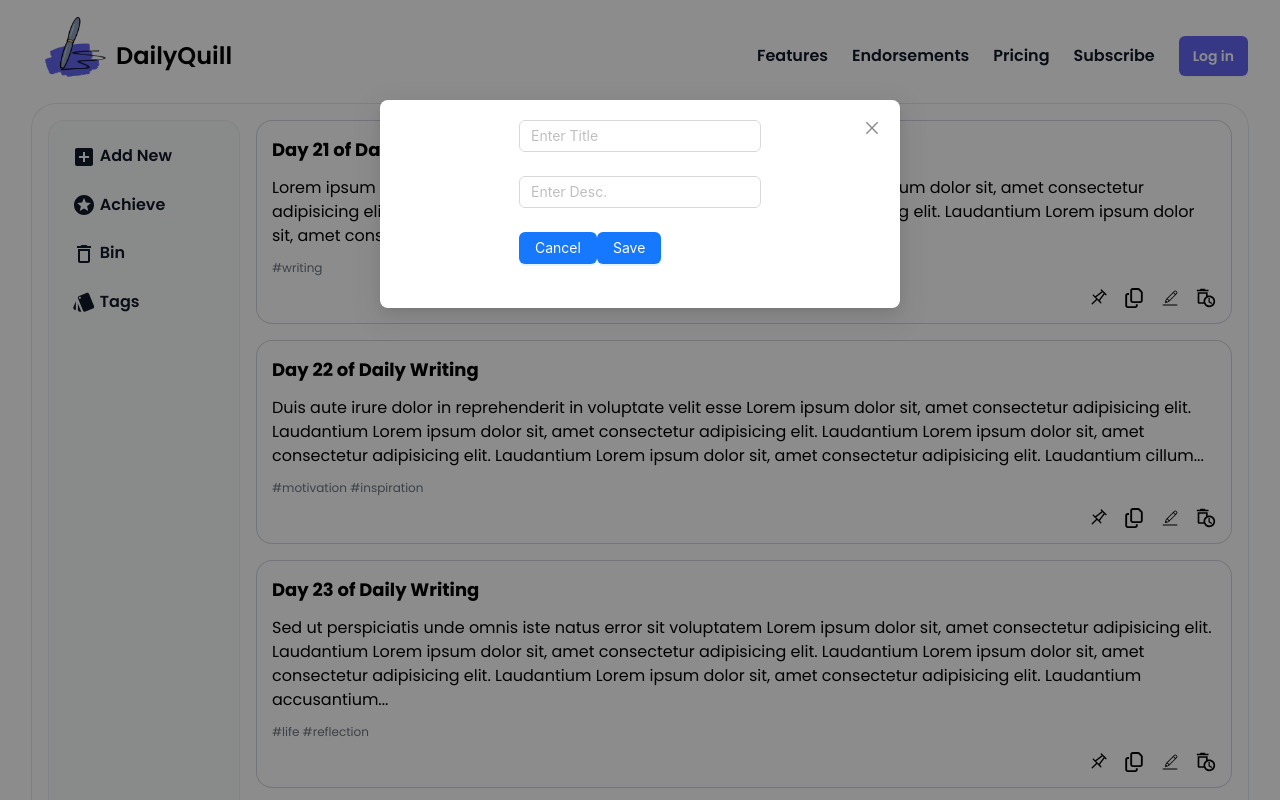
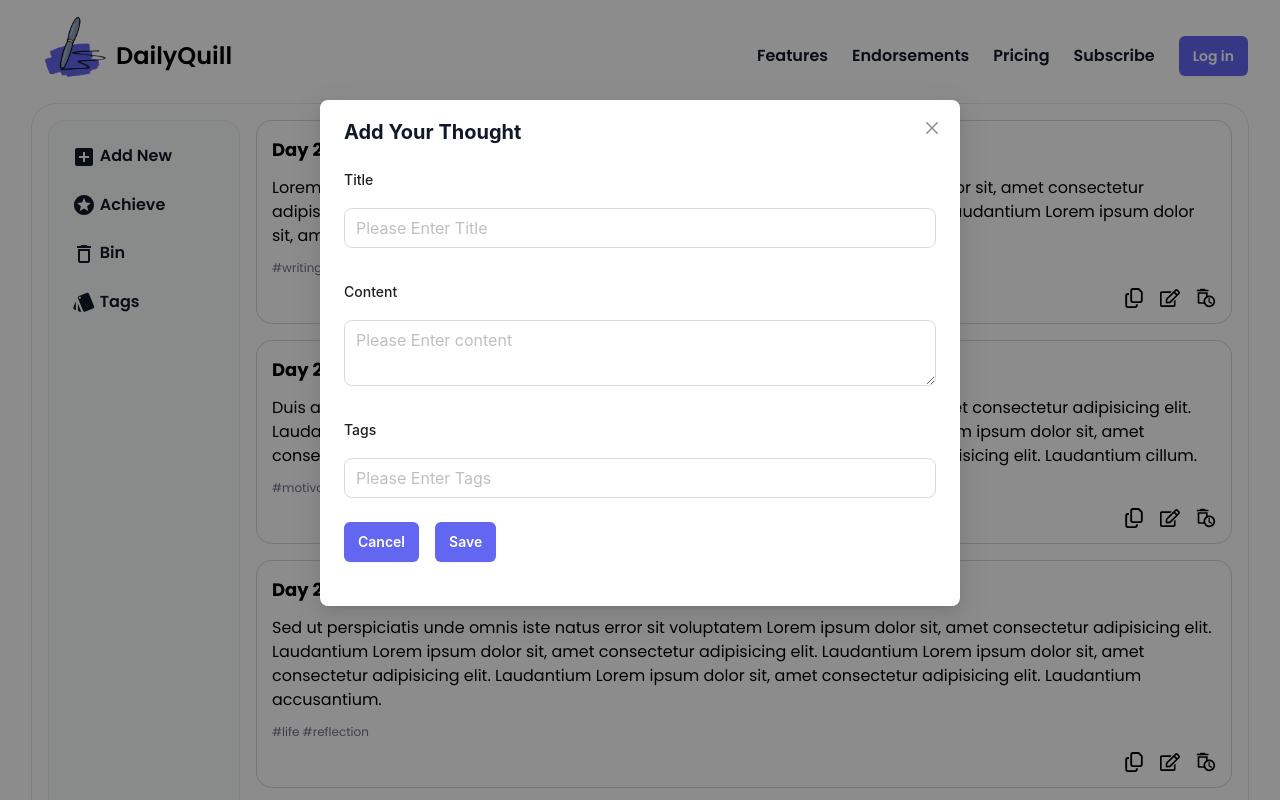
Before and after one commit to abhishekpandit2029/NextAuth, a Next.js app: page /dashboard in a window 1280 px wide. Both pictures are taken after a click on the element "Add New". Shown: the top 800 px of the page. Built offline with nearby package versions, Linux system fonts and the light colour scheme; no server answers.

Commit message:
added/model for editing content

```diff
--- a/src/app/dashboard/page.tsx
+++ b/src/app/dashboard/page.tsx
@@ -1,50 +1,85 @@
+"use client"
+
+import { useEffect, useState } from "react";
 import Link from "next/link";
 import StyleIcon from '@mui/icons-material/Style';
 import DeleteOutlineIcon from '@mui/icons-material/DeleteOutline';
-
 import StarsIcon from '@mui/icons-material/Stars';
 import { RxDrawingPin } from "react-icons/rx";
 import { FaRegCopy } from "react-icons/fa6";
 import { CiEdit } from "react-icons/ci";
 import { MdOutlineAutoDelete } from "react-icons/md";
-import AddToDairy from "@/components/Modals/AddToDairy";
+import AddToDairyModel from "@/components/Modals/AddToDairyModel";
+import EditCardContentModel from "@/components/Modals/EditCardContentModel";
+import { FaRegEdit } from "react-icons/fa";
+import { message } from "antd";
+
+
+export interface IEntryData {
+    title: string,
+    content: string,
+    tags: string[],
+}
 
 const entries = [
     {
         title: "Day 21 of Daily Writing",
-        content: "Lorem ipsum dolor sit, amet consectetur adipisicing elit. Laudantium Lorem ipsum dolor sit, amet consectetur adipisicing elit. Laudantium Lorem ipsum dolor sit, amet consectetur adipisicing elit. Laudantium Lorem ipsum dolor sit, amet consectetur adipisicing elit. Laudantium ut...",
-        tags: ["#writing"]
+        content: "Lorem ipsum dolor sit, amet consectetur adipisicing elit. Laudantium Lorem ipsum dolor sit, amet consectetur adipisicing elit. Laudantium Lorem ipsum dolor sit, amet consectetur adipisicing elit. Laudantium Lorem ipsum dolor sit, amet consectetur adipisicing elit. Laudantium ut.",
+        tags: ["#writing", "#Emotion"]
     },
     {
         title: "Day 22 of Daily Writing",
-        content: "Duis aute irure dolor in reprehenderit in voluptate velit esse Lorem ipsum dolor sit, amet consectetur adipisicing elit. Laudantium Lorem ipsum dolor sit, amet consectetur adipisicing elit. Laudantium Lorem ipsum dolor sit, amet consectetur adipisicing elit. Laudantium Lorem ipsum dolor sit, amet consectetur adipisicing elit. Laudantium cillum...",
+        content: "Duis aute irure dolor in reprehenderit in voluptate velit esse Lorem ipsum dolor sit, amet consectetur adipisicing elit. Laudantium Lorem ipsum dolor sit, amet consectetur adipisicing elit. Laudantium Lorem ipsum dolor sit, amet consectetur adipisicing elit. Laudantium Lorem ipsum dolor sit, amet consectetur adipisicing elit. Laudantium cillum.",
         tags: ["#motivation", "#inspiration"]
     },
     {
         title: "Day 23 of Daily Writing",
-        content: "Sed ut perspiciatis unde omnis iste natus error sit voluptatem Lorem ipsum dolor sit, amet consectetur adipisicing elit. Laudantium Lorem ipsum dolor sit, amet consectetur adipisicing elit. Laudantium Lorem ipsum dolor sit, amet consectetur adipisicing elit. Laudantium Lorem ipsum dolor sit, amet consectetur adipisicing elit. Laudantium accusantium...",
+        content: "Sed ut perspiciatis unde omnis iste natus error sit voluptatem Lorem ipsum dolor sit, amet consectetur adipisicing elit. Laudantium Lorem ipsum dolor sit, amet consectetur adipisicing elit. Laudantium Lorem ipsum dolor sit, amet consectetur adipisicing elit. Laudantium Lorem ipsum dolor sit, amet consectetur adipisicing elit. Laudantium accusantium.",
         tags: ["#life", "#reflection"]
     },
     {
         title: "Day 24 of Daily Writing",
-        content: "At vero eos et accusamus et iusto odio dignissimos ducimus Lorem ipsum dolor sit, amet consectetur adipisicing elit. Laudantium Lorem ipsum dolor sit, amet consectetur adipisicing elit. Laudantium Lorem ipsum dolor sit, amet consectetur adipisicing elit. Laudantium qui...",
+        content: "At vero eos et accusamus et iusto odio dignissimos ducimus Lorem ipsum dolor sit, amet consectetur adipisicing elit. Laudantium Lorem ipsum dolor sit, amet consectetur adipisicing elit. Laudantium Lorem ipsum dolor sit, amet consectetur adipisicing elit. Laudantium qui.",
         tags: ["#inspiration", "#personal-growth"]
     },
     {
         title: "Day 25 of Daily Writing",
-        content: "Nemo enim ipsam voluptatem quia voluptas sit aspernatur aut Lorem ipsum dolor sit, amet consectetur adipisicing elit. Laudantium Lorem ipsum dolor sit, amet consectetur adipisicing elit. Laudantium Lorem ipsum dolor sit, amet consectetur adipisicing elit. Laudantium Lorem ipsum dolor sit, amet consectetur adipisicing elit. Laudantium odit...",
-        tags: ["#creativity", "#writing-tips"]
+        content: "Nemo enim ipsam voluptatem quia voluptas sit aspernatur aut Lorem ipsum dolor sit, amet consectetur adipisicing elit. Laudantium Lorem ipsum dolor sit, amet consectetur adipisicing elit. Laudantium Lorem ipsum dolor sit, amet consectetur adipisicing elit. Laudantium Lorem ipsum dolor sit, amet consectetur adipisicing elit. Laudantium odit.",
+        tags: ["#creativity", "#writing-tips", "#love"]
     }
 ];
 
 export default function DashboardPage() {
+    const [selectedEntry, setSelectedEntry] = useState<IEntryData>();
+    const [isModalOpen, setIsModalOpen] = useState(false);
+
+    const handleClick = (entry: any) => {
+        setSelectedEntry(entry);
+        setIsModalOpen(true);
+    };
+
+    const handleCancel = () => {
+        setIsModalOpen(false);
+    };
+
+    const handleCopy = (content: string) => {
+        navigator.clipboard.writeText(content);
+        message.success("Content copied successfully");
+    };
+
     return (
         <div className="bg-white px-2 lg:px-8 h-screen">
+            {isModalOpen && (
+                <EditCardContentModel
+                    handleCancel={handleCancel}
+                    isModalOpen={isModalOpen}
+                    initialData={selectedEntry}
+                />
+            )}
             <div className="max-w-2xl rounded-3xl ring-1 ring-gray-200 lg:flex lg:max-w-none h-screen">
                 <div className="rounded-2xl bg-gray-50 ring-1 ring-inset ring-gray-900/5 my-4 ml-4 min-w-[12rem]">
                     <div className="flex flex-col space-y-6 p-6">
-
-                        <AddToDairy />
+                        <AddToDairyModel />
                         <Link href="" passHref>
                             <p className="whitespace-nowrap text-base font-semibold leading-6 text-gray-900">
                                 <StarsIcon /> Achieve
@@ -62,18 +97,31 @@ export default function DashboardPage() {
                         </Link>
                     </div>
                 </div>
+
                 <div className="p-4 lg:flex-auto overflow-y-scroll scrollbar-hide">
                     <div className="flex flex-col space-y-4">
                         {entries.map((entry, index) => (
-                            <div key={index} className="ring-1 ring-inset ring-gray-300 p-4 rounded-2xl flex flex-col space-y-3">
-                                <div><p className="font-bold text-lg">{entry.title}</p></div>
-                                <div><p>{entry.content}</p></div>
-                                <div><p className="text-xs text-gray-500">{entry.tags.join(' ')}</p></div>
+                            <div
+                                key={index}
+                                className="ring-1 ring-inset ring-gray-300 p-4 rounded-2xl flex flex-col space-y-3"
+                            >
+                                <div>
+                                    <p className="font-bold text-lg">{entry.title}</p>
+                                </div>
+                                <div>
+                                    <p>{entry.content}</p>
+                                </div>
+                                <div>
+                                    <p className="text-xs text-gray-500">{entry.tags.join(" ")}</p>
+                                </div>
                                 <div className="flex space-x-4 justify-end">
-                                    <RxDrawingPin className="cursor-pointer text-xl" />
-                                    <FaRegCopy className="cursor-pointer text-xl" />
-                                    <CiEdit className="cursor-pointer text-xl" />
-                                    <MdOutlineAutoDelete className="cursor-pointer text-xl" />
+                                    <FaRegCopy className="cursor-pointer text-xl hover:text-indigo-500 hover:scale-110 ease-in-out transition duration-200"
+                                        onClick={() => handleCopy(entry.content)} />
+                                    <FaRegEdit
+                                        className="cursor-pointer text-xl hover:text-indigo-500 hover:scale-110 ease-in-out transition duration-200"
+                                        onClick={() => handleClick(entry)}
+                                    />
+                                    <MdOutlineAutoDelete className="cursor-pointer text-xl hover:text-indigo-500 hover:scale-110 ease-in-out transition duration-200" />
                                 </div>
                             </div>
                         ))}
--- a/src/components/Form/AddToDairyForm.tsx
+++ b/src/components/Form/AddToDairyForm.tsx
@@ -1,7 +1,15 @@
 import React from 'react';
 import { Form, Input, Button, Checkbox } from 'antd';
+import TextArea from 'antd/es/input/TextArea';
+import { IEntryData } from '@/app/dashboard/page';
 
-export default function AddToDairyForm() {
+interface IAddToDairyFormProps {
+    record?: IEntryData
+}
+
+export default function AddToDairyForm(props: IAddToDairyFormProps) {
+    const { record } = props
+    console.log("yaha bhi agaya", record)
     const [form] = Form.useForm();
 
     const handleSubmit = (e: { preventDefault: () => void; }) => {
@@ -9,34 +17,52 @@ export default function AddToDairyForm() {
     };
 
     return (
-        <Form form={form} onFinish={handleSubmit} className="login-form">
+        <Form
+            form={form}
+            onFinish={handleSubmit}
+            requiredMark={false}
+            size="large"
+            layout="vertical"
+            labelCol={{ className: "font-medium" }}
+            initialValues={record}
+        >
             <Form.Item
-                name="username"
-                rules={[{ required: true, message: 'Please input your username!' }]}
+                name="title"
+                label="Title"
+                rules={[{ required: true, message: 'Please Enter Title' }]}
             >
                 <Input
-
-                    placeholder="Enter Title"
+                    placeholder="Please Enter Title"
                 />
             </Form.Item>
             <Form.Item
-                name="password"
-                rules={[{ required: true, message: 'Please input your Password!' }]}
+                name="content"
+                label="Content"
+                rules={[{ required: true, message: 'Please Enter content' }]}
+            >
+                <TextArea
+                    placeholder="Please Enter content"
+                    className='h-100'
+                />
+            </Form.Item>
+            <Form.Item
+                name="tags"
+                label="Tags"
             >
                 <Input
-
-                    type="password"
-                    placeholder="Enter Desc."
+                    placeholder="Please Enter Tags"
                 />
             </Form.Item>
-            <Form.Item>
-                <Button type="primary" className="login-form-button">
-                    Cancel
-                </Button>
-                <Button type="primary" htmlType="submit" className="login-form-button">
-                    Save
-                </Button>
 
+            <Form.Item >
+                <div className='flex space-x-4'>
+                    <button className="flex-none rounded-md bg-indigo-500 px-3.5 py-2.5 text-sm font-semibold text-white shadow-sm hover:bg-indigo-400 focus-visible:outline focus-visible:outline-2 focus-visible:outline-offset-2 focus-visible:outline-indigo-500">
+                        Cancel
+                    </button>
+                    <button type='submit' className="flex-none rounded-md bg-indigo-500 px-3.5 py-2.5 text-sm font-semibold text-white shadow-sm hover:bg-indigo-400 focus-visible:outline focus-visible:outline-2 focus-visible:outline-offset-2 focus-visible:outline-indigo-500">
+                        Save
+                    </button>
+                </div>
             </Form.Item>
         </Form>
     );
--- a/src/components/Main/Layout/Navbar.tsx
+++ b/src/components/Main/Layout/Navbar.tsx
@@ -110,17 +110,15 @@ function Navbar() {
           </Link> : ""
         }
 
-        {isAuthenticate && <div className="flex space-x-2 items-center">
+        {isAuthenticate && <Dropdown trigger={['click']} menu={{ items }}><div className="flex space-x-1 items-center cursor-pointer">
           <AccountCircleIcon style={{ fontSize: "35px" }} />
           <p className="text-base normal-case font-semibold leading-6 text-gray-900">
             {(meData?.data?.username ?
               meData.data.username.charAt(0).toUpperCase() + meData.data.username.slice(1).toLowerCase()
               : "User")}
           </p>
-          <Dropdown menu={{ items }}>
-            <ExpandMoreIcon />
-          </Dropdown>
-        </div>}
+          <ExpandMoreIcon />
+        </div></Dropdown>}
       </div>
     </nav>
   );
--- a/src/components/Modals/AddToDairy.tsx
+++ b/src/components/Modals/AddToDairyModel.tsx
@@ -2,20 +2,11 @@
 
 import React, { useState } from "react";
 import { Modal } from "antd";
-import { Button } from "@mui/base/Button";
-import LoginForm from "../Form/LoginForm";
-import google from "@/stuff/google.svg";
-import facebook from "@/stuff/facebook.svg";
-import twitter from "@/stuff/twitter.svg";
-import Image from "next/image";
-import { useRouter } from "next/navigation";
 import AddBoxIcon from '@mui/icons-material/AddBox';
 import AddToDairyForm from "../Form/AddToDairyForm";
 
-export default function AddToDairy() {
-    const { push } = useRouter();
+export default function AddToDairyModel() {
     const [isModalOpen, setIsModalOpen] = useState(false);
-    const isAuthenticate = typeof window !== 'undefined' ? localStorage?.getItem("isAuth") || "" : null
 
     const showModal = () => {
         setIsModalOpen(true);
@@ -30,8 +21,11 @@ export default function AddToDairy() {
             <p className="whitespace-nowrap text-base font-semibold leading-6 text-gray-900 cursor-pointer" onClick={showModal}>
                 <AddBoxIcon /> Add New
             </p>
-            <Modal footer={null} open={isModalOpen} onCancel={handleCancel}>
-                <div className="flex flex-col space-y-4 justify-center items-center">
+            <Modal width={"50%"} footer={null} open={isModalOpen} onCancel={handleCancel}>
+                <div className="flex flex-col space-y-4">
+                    <p className="whitespace-nowrap text-xl font-bold leading-6 text-gray-900">
+                        Add Your Thought
+                    </p>
                     <AddToDairyForm />
                 </div>
             </Modal>
--- /dev/null
+++ b/src/components/Modals/EditCardContentModel.tsx
@@ -0,0 +1,32 @@
+import React from "react";
+import { Modal } from "antd";
+import AddToDairyForm from "../Form/AddToDairyForm";
+import { IEntryData } from "@/app/dashboard/page";
+
+interface ICardModel {
+    handleCancel: () => void;
+    isModalOpen: boolean;
+    initialData: IEntryData | undefined
+}
+
+export default function EditCardContentModel(props: ICardModel) {
+    const { handleCancel, isModalOpen, initialData } = props;
+
+    return (
+        <>
+            <Modal
+                width={"50%"}
+                footer={null}
+                open={isModalOpen}
+                onCancel={handleCancel}
+            >
+                <div className="flex flex-col space-y-4">
+                    <p className="whitespace-nowrap text-xl font-bold leading-6 text-gray-900">
+                        Add Your Thought
+                    </p>
+                    <AddToDairyForm record={initialData} />
+                </div>
+            </Modal>
+        </>
+    );
+}
```
